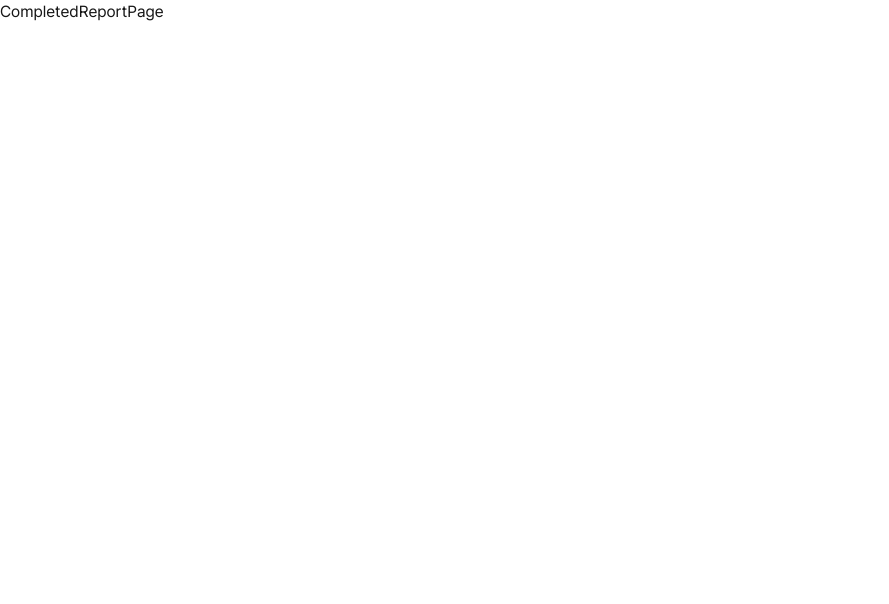
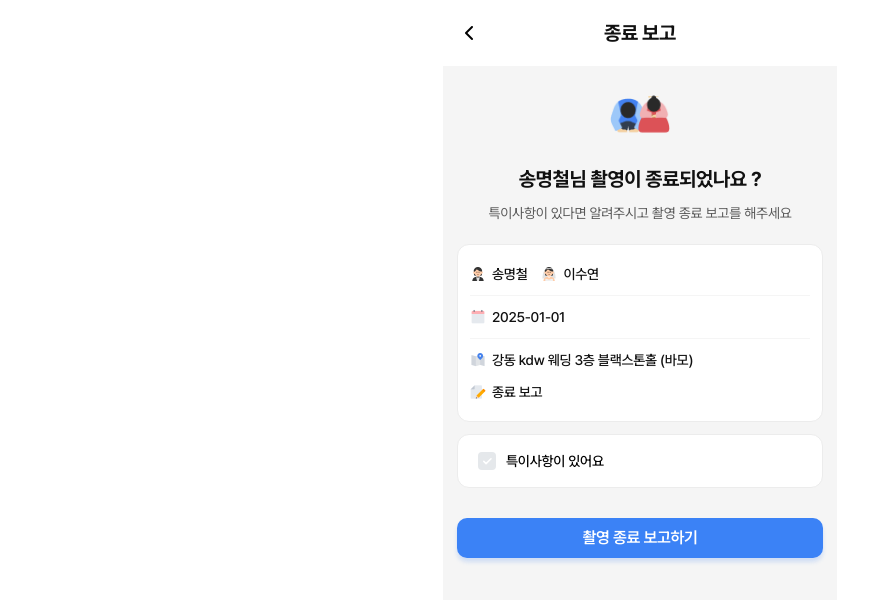
Before and after one commit to sejinniemma/scheduler_app, a Next.js app in the folder my-app/: page /completed-report in a window 1280 px wide. Shown: the top 604 px of the page, without its empty margins (0-889 px from the left). Built offline with nearby package versions, Linux system fonts and the light colour scheme.

Commit message:
feat : 모든 페이지  UI 추가

```diff
--- a/my-app/src/app/arrival-report/page.tsx
+++ b/my-app/src/app/arrival-report/page.tsx
@@ -1,7 +1,54 @@
+import Button from '@/src/components/Button';
+import ContentLayout from '@/src/components/ContentLayout';
+import MainSection from '@/src/components/MainSection';
+import PageHeader from '@/src/components/PageHeader';
+import ScheduleInfo from '@/src/components/ScheduleInfo';
+import MobileLayout from '@/src/layout/MobileLayout';
+import Image from 'next/image';
 import React from 'react';
 
 const ArrivalReportPage = () => {
-  return <div>ArrivalReportPage</div>;
+  return (
+    <MobileLayout>
+      <PageHeader title='도착 보고' />
+      <ContentLayout>
+        <MainSection
+          icon={{
+            src: '/images/icons/arrival.png',
+            alt: 'arrival',
+            width: 60,
+            height: 60,
+          }}
+          title='송명철님 촬영 장소에 도착하셨나요?'
+          description='도착하셨다면 사진을 업로드하신 후 도착 보고해 주세요'
+        />
+
+        <ScheduleInfo
+          schedule={{
+            groom: '송명철',
+            bride: '이수연',
+            date: '2025-01-01',
+            memo: '도착 보고',
+          }}
+        />
+
+        <Button
+          text='사진 업로드'
+          showShadow={false}
+          leftIcon={
+            <Image
+              src='/images/icons/upload.png'
+              alt='upload'
+              width={21}
+              height={21}
+            />
+          }
+          className='border border-line-medium rounded-[10px] !text-normal-strong bg-transparent'
+        />
+        <Button text='도착 보고하기' mt='14px' />
+      </ContentLayout>
+    </MobileLayout>
+  );
 };
 
 export default ArrivalReportPage;
--- a/my-app/src/app/completed-report/page.tsx
+++ b/my-app/src/app/completed-report/page.tsx
@@ -1,7 +1,48 @@
+import Button from '@/src/components/Button';
+import ContentLayout from '@/src/components/ContentLayout';
+import MainSection from '@/src/components/MainSection';
+import PageHeader from '@/src/components/PageHeader';
+import ScheduleInfo from '@/src/components/ScheduleInfo';
+import MobileLayout from '@/src/layout/MobileLayout';
+import Checkbox from '@/src/components/Checkbox';
 import React from 'react';
 
 const CompletedReportPage = () => {
-  return <div>CompletedReportPage</div>;
+  return (
+    <MobileLayout>
+      <PageHeader title='종료 보고' />
+      <ContentLayout>
+        <MainSection
+          icon={{
+            src: '/images/icons/completed.png',
+            alt: 'completed',
+            width: 60,
+            height: 60,
+          }}
+          title='송명철님 촬영이 종료되었나요 ?'
+          description='특이사항이 있다면 알려주시고 촬영 종료 보고를 해주세요'
+        />
+
+        <ScheduleInfo
+          schedule={{
+            groom: '송명철',
+            bride: '이수연',
+            date: '2025-01-01',
+            memo: '종료 보고',
+          }}
+        />
+
+        <div className='flex items-center gap-[10px] mt-[12px] border bg-white border-line-edge rounded-xl py-[15px] px-[20px]'>
+          <Checkbox size={18} />
+          <p className='text-caption1 text-normal-strong font-medium'>
+            특이사항이 있어요
+          </p>
+        </div>
+
+        <Button text='촬영 종료 보고하기' />
+      </ContentLayout>
+    </MobileLayout>
+  );
 };
 
 export default CompletedReportPage;
--- a/my-app/src/app/schedule-management/page.tsx
+++ b/my-app/src/app/schedule-management/page.tsx
@@ -1,7 +1,77 @@
+import Button from '@/src/components/Button';
+import ContentLayout from '@/src/components/ContentLayout';
+import PageHeader from '@/src/components/PageHeader';
+import ScheduleInfo, { ScheduleInfoData } from '@/src/components/ScheduleInfo';
+import MobileLayout from '@/src/layout/MobileLayout';
 import React from 'react';
 
+interface ScheduleGroup {
+  date: string;
+  dateColor: 'blue' | 'red';
+  schedules: ScheduleInfoData[];
+}
+
 const ScheduleManagementPage = () => {
-  return <div>ScheduleManagementPage</div>;
+  const scheduleGroups: ScheduleGroup[] = [
+    {
+      date: '2025년 11월 29일 토요일',
+      dateColor: 'blue',
+      schedules: [
+        {
+          groom: '송명철',
+          bride: '이수연',
+          date: '2025-11-29',
+          location: '강동 kdw 웨딩 3층 블랙스톤홀 (바모)',
+          memo: 'DVD 진행',
+        },
+        {
+          groom: '김민수',
+          bride: '박지영',
+          date: '2025-11-29',
+          location: '영등포 해군호텔 2층 노블레스 홀',
+          memo: '웨딩 촬영',
+        },
+      ],
+    },
+    {
+      date: '2025년 11월 30일 일요일',
+      dateColor: 'red',
+      schedules: [
+        {
+          groom: '이동욱',
+          bride: '최수진',
+          date: '2025-11-30',
+          location: '강남 컨벤션센터 그랜드홀',
+          memo: '스튜디오 촬영',
+        },
+      ],
+    },
+  ];
+
+  return (
+    <MobileLayout>
+      <PageHeader title='내 스케줄 확정/확인' />
+      <ContentLayout>
+        {scheduleGroups.map((group, groupIndex) => (
+          <div key={groupIndex} className='mb-[24px]'>
+            <p
+              className={`text-body4 font-semibold text-center mb-[10px] ${
+                group.dateColor === 'blue' ? 'text-blue' : 'text-red'
+              }`}
+            >
+              {group.date}
+            </p>
+            <div className='flex flex-col gap-[10px]'>
+              {group.schedules.map((schedule, scheduleIndex) => (
+                <ScheduleInfo key={scheduleIndex} schedule={schedule} />
+              ))}
+            </div>
+          </div>
+        ))}
+        <Button text='스케줄 확정' />
+      </ContentLayout>
+    </MobileLayout>
+  );
 };
 
 export default ScheduleManagementPage;
--- a/my-app/src/components/Button.tsx
+++ b/my-app/src/components/Button.tsx
@@ -1,9 +1,14 @@
 'use client';
+import { ReactNode } from 'react';
+
 interface ButtonProps {
   text: string;
   onClick?: () => void;
   type?: 'button' | 'submit' | 'reset';
   className?: string;
+  leftIcon?: ReactNode;
+  showShadow?: boolean;
+  mt?: string;
 }
 
 export default function Button({
@@ -11,24 +16,37 @@ export default function Button({
   onClick,
   type = 'button',
   className = '',
+  leftIcon,
+  showShadow = true,
+  mt = '30px',
 }: ButtonProps) {
   return (
     <button
       type={type}
       onClick={onClick}
-      className={`w-full h-[40px] p-[10px] mt-[30px] text-body4 font-semibold bg-blue text-white rounded-[10px] cursor-pointer transition-all duration-200 hover:opacity-90 hover:shadow-lg ${className}`}
+      className={`w-full h-[40px] p-[10px] text-body4 font-semibold bg-blue text-white rounded-[10px] cursor-pointer transition-all duration-200 hover:opacity-90 flex items-center justify-center gap-[8px] ${
+        showShadow ? 'hover:shadow-lg' : ''
+      } ${className}`}
       style={{
-        boxShadow: '0 4px 4px 0 rgba(59, 130, 246, 0.20)',
+        marginTop: mt,
+        boxShadow: showShadow ? '0 4px 4px 0 rgba(59, 130, 246, 0.20)' : 'none',
       }}
       onMouseEnter={(e) => {
-        e.currentTarget.style.boxShadow =
-          '0 6px 8px 0 rgba(59, 130, 246, 0.30)';
+        if (showShadow) {
+          e.currentTarget.style.boxShadow =
+            '0 6px 8px 0 rgba(59, 130, 246, 0.30)';
+        }
       }}
       onMouseLeave={(e) => {
-        e.currentTarget.style.boxShadow =
-          '0 4px 4px 0 rgba(59, 130, 246, 0.20)';
+        if (showShadow) {
+          e.currentTarget.style.boxShadow =
+            '0 4px 4px 0 rgba(59, 130, 246, 0.20)';
+        } else {
+          e.currentTarget.style.boxShadow = 'none';
+        }
       }}
     >
+      {leftIcon && <span>{leftIcon}</span>}
       {text}
     </button>
   );
--- /dev/null
+++ b/my-app/src/components/Checkbox.tsx
@@ -0,0 +1,60 @@
+'use client';
+
+import { useState } from 'react';
+
+interface CheckboxProps {
+  checked?: boolean;
+  onChange?: (checked: boolean) => void;
+  size?: number;
+}
+
+const Checkbox = ({
+  checked: controlledChecked,
+  onChange,
+  size = 22,
+}: CheckboxProps) => {
+  const [internalChecked, setInternalChecked] = useState(false);
+  const isControlled = controlledChecked !== undefined;
+  const checked = isControlled ? controlledChecked : internalChecked;
+
+  const handleClick = () => {
+    const newChecked = !checked;
+    if (!isControlled) {
+      setInternalChecked(newChecked);
+    }
+    onChange?.(newChecked);
+  };
+
+  return (
+    <button
+      type='button'
+      onClick={handleClick}
+      className='flex items-center justify-center rounded'
+      style={{
+        width: `${size}px`,
+        height: `${size}px`,
+        backgroundColor: checked ? '#E5E8EB' : '#E5E8EB',
+        border: 'none',
+        cursor: 'pointer',
+      }}
+    >
+      <svg
+        width={size * 0.6}
+        height={size * 0.6}
+        viewBox='0 0 14 14'
+        fill='none'
+        xmlns='http://www.w3.org/2000/svg'
+      >
+        <path
+          d='M11.6667 3.5L5.25 9.91667L2.33334 7'
+          stroke={checked ? '#313D4C' : 'white'}
+          strokeWidth='2'
+          strokeLinecap='round'
+          strokeLinejoin='round'
+        />
+      </svg>
+    </button>
+  );
+};
+
+export default Checkbox;
--- a/my-app/src/components/PageHeader.tsx
+++ b/my-app/src/components/PageHeader.tsx
@@ -12,10 +12,12 @@ const PageHeader = ({ title, showBackButton = true }: PageHeaderProps) => {
   const router = useRouter();
 
   return (
-    <header className='flex items-center py-[18px] px-[14px] bg-white mb-[18px]'>
-      {showBackButton ? (
-        <div className='flex items-center justify-between w-[203px]'>
-          <button onClick={() => router.back()}>
+    <header className='relative flex items-center py-[18px] px-[14px] bg-white mb-[18px]'>
+      {showBackButton && (
+        <button
+          onClick={() => router.back()}
+          className='absolute left-[14px] z-10'
+        >
           <Image
             src='/images/icons/arrow-left.png'
             alt='arrow-left'
@@ -23,13 +25,10 @@ const PageHeader = ({ title, showBackButton = true }: PageHeaderProps) => {
             height={24}
           />
         </button>
-          <h1 className='text-body2 text-normal font-bold'>{title}</h1>
-        </div>
-      ) : (
+      )}
       <div className='flex items-center justify-center w-full'>
         <h1 className='text-body2 text-normal font-bold'>{title}</h1>
       </div>
-      )}
     </header>
   );
 };
--- a/my-app/src/components/ScheduleInfo.tsx
+++ b/my-app/src/components/ScheduleInfo.tsx
@@ -4,6 +4,7 @@ export interface ScheduleInfoData {
   groom: string;
   bride: string;
   date: string;
+  location?: string;
   memo: string;
 }
 
@@ -41,7 +42,7 @@ const ScheduleInfo = ({ schedule }: ScheduleInfoProps) => {
       </div>
 
       {/* 날짜정보 */}
-      <div className='flex items-center gap-[6px] pb-[10px] border-b border-lighter w-full'>
+      <div className='flex items-center gap-[6px] py-[10px] border-b border-lighter w-full'>
         <Image
           src='/images/icons/calendar.png'
           alt='calendar'
@@ -51,8 +52,20 @@ const ScheduleInfo = ({ schedule }: ScheduleInfoProps) => {
         <p className='text-caption1 text-normal font-medium'>{schedule.date}</p>
       </div>
 
+      {/* location */}
+      <div className='flex items-center gap-[6px] pt-[10px] w-full'>
+        <Image
+          src='/images/icons/arrival.png'
+          alt='location'
+          width={16}
+          height={16}
+        />
+        <p className='text-caption1 text-normal font-medium'>
+          {schedule.location || '강동 kdw 웨딩 3층 블랙스톤홀 (바모)'}
+        </p>
+      </div>
       {/* memo */}
-      <div className='flex items-center gap-[6px] w-full'>
+      <div className='flex items-center gap-[6px] pt-[10px] w-full'>
         <Image src='/images/icons/memo.png' alt='memo' width={16} height={16} />
         <p className='text-caption1 text-normal font-medium'>{schedule.memo}</p>
       </div>
```
Also changed, not shown: my-app/src/app/departure-report/page.tsx (+31 -1 lines), my-app/public/images/icons/upload.png (added). Lines whose indentation alone changed are shown as unchanged.
